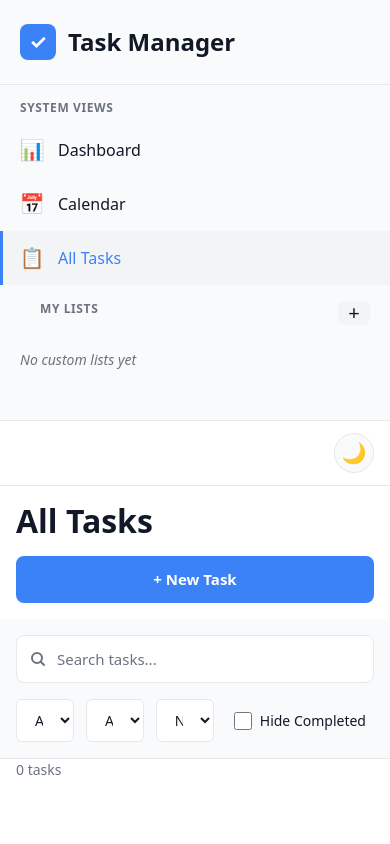
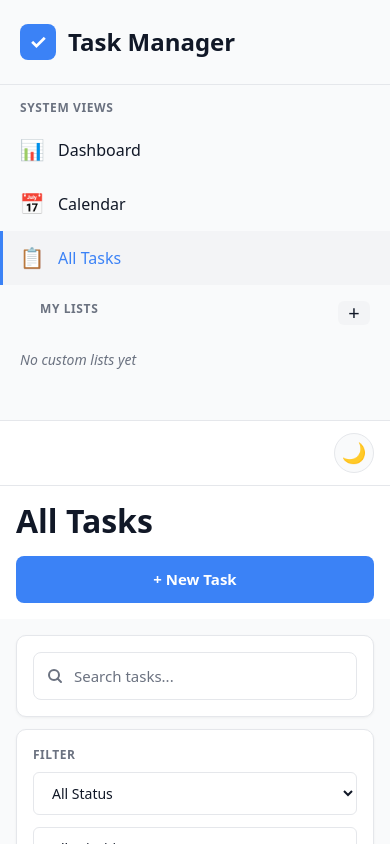
Before and after one commit to meetpradeepp/agentic_migration, a React (Vite) app in the folder task-manager/: page /all-tasks in a window 390 px wide. Built offline with nearby package versions, Linux system fonts and the light colour scheme.

Commit message:
feat: Complete  - Redesign FilterBar with card-based layout

```diff
--- a/task-manager/src/components/FilterBar.css
+++ b/task-manager/src/components/FilterBar.css
@@ -1,21 +1,54 @@
 .filter-bar {
   background: var(--color-bg-secondary);
   border-bottom: 1px solid var(--color-border-primary);
-  padding: 1rem;
+  padding: 1.25rem;
 }
 
 .filter-bar-main {
   max-width: 1400px;
   margin: 0 auto;
   display: flex;
+  flex-wrap: wrap;
+  gap: 1rem;
+  align-items: stretch;
+}
+
+/* Card Styling */
+.filter-card {
+  background: var(--color-bg-primary);
+  border: 1px solid var(--color-border-primary);
+  border-radius: 10px;
+  padding: 1rem;
+  display: flex;
   flex-direction: column;
-  gap: 1rem;
+  gap: 0.75rem;
+  box-shadow: 0 1px 3px rgba(0, 0, 0, 0.05);
+  transition: all 0.2s ease;
+}
+
+.filter-card:hover {
+  box-shadow: 0 2px 6px rgba(0, 0, 0, 0.08);
+  border-color: var(--color-border-secondary, var(--color-border-primary));
+}
+
+.card-label {
+  font-size: 0.75rem;
+  font-weight: 600;
+  text-transform: uppercase;
+  letter-spacing: 0.5px;
+  color: var(--color-text-secondary);
+  margin-bottom: -0.25rem;
+}
+
+/* Search Card */
+.search-card {
+  flex: 1 1 300px;
+  min-width: 250px;
 }
 
 .search-box {
   position: relative;
-  flex: 1;
-  min-width: 0;
+  width: 100%;
 }
 
 .search-icon {
@@ -73,9 +106,27 @@
   color: var(--color-text-primary);
 }
 
+/* Filters Card */
+.filters-card {
+  flex: 0 1 auto;
+  min-width: 280px;
+}
+
 .filter-controls {
   display: flex;
+  gap: 0.75rem;
+  align-items: center;
   flex-wrap: wrap;
+}
+
+/* Sorting Card */
+.sorting-card {
+  flex: 0 1 auto;
+  min-width: 220px;
+}
+
+.sort-controls {
+  display: flex;
   gap: 0.75rem;
   align-items: center;
 }
@@ -150,6 +201,15 @@
   accent-color: var(--color-primary);
 }
 
+/* Filter Actions */
+.filter-actions {
+  display: flex;
+  gap: 0.75rem;
+  align-items: center;
+  flex-wrap: wrap;
+  margin-left: auto;
+}
+
 .clear-filters-button {
   padding: 0.625rem 1rem;
   border: 1px solid var(--color-border-primary);
@@ -160,6 +220,7 @@
   cursor: pointer;
   transition: all 0.2s ease;
   font-weight: 500;
+  white-space: nowrap;
 }
 
 .clear-filters-button:hover {
@@ -168,34 +229,81 @@
   background: rgba(239, 68, 68, 0.05);
 }
 
-/* Responsive */
-@media (min-width: 768px) {
+/* Responsive Design */
+@media (max-width: 1024px) {
   .filter-bar-main {
-    flex-direction: row;
-    align-items: center;
+    gap: 0.875rem;
   }
 
-  .search-box {
-    max-width: 400px;
+  .search-card {
+    flex: 1 1 100%;
   }
 
-  .filter-controls {
-    flex: 1;
-    justify-content: flex-end;
+  .filters-card,
+  .sorting-card {
+    flex: 1 1 calc(50% - 0.5rem);
+    min-width: 220px;
+  }
+
+  .filter-actions {
+    flex: 1 1 100%;
+    margin-left: 0;
+    justify-content: space-between;
   }
 }
 
 @media (max-width: 640px) {
-  .filter-controls {
+  .filter-bar {
+    padding: 1rem;
+  }
+
+  .filter-bar-main {
+    gap: 0.75rem;
+  }
+
+  .filter-card {
+    flex: 1 1 100%;
+    min-width: 0;
+  }
+
+  .search-card,
+  .filters-card,
+  .sorting-card {
+    flex: 1 1 100%;
+  }
+
+  .filter-controls,
+  .sort-controls {
+    flex-direction: column;
+    align-items: stretch;
+  }
+
+  .filter-select {
     width: 100%;
   }
 
-  .filter-select {
-    flex: 1;
-    min-width: auto;
+  .filter-actions {
+    flex-direction: column;
+    align-items: stretch;
+  }
+
+  .checkbox-label {
+    justify-content: center;
+    padding: 0.75rem;
   }
 
   .clear-filters-button {
     width: 100%;
   }
 }
+
+@media (max-width: 380px) {
+  .card-label {
+    font-size: 0.7rem;
+  }
+
+  .filter-select {
+    font-size: 0.8125rem;
+    padding: 0.5625rem 0.75rem;
+  }
+}
--- a/task-manager/src/components/FilterBar.tsx
+++ b/task-manager/src/components/FilterBar.tsx
@@ -126,6 +126,8 @@ export function FilterBar() {
   return (
     <div className="filter-bar">
       <div className="filter-bar-main">
+        {/* Search Card */}
+        <div className="filter-card search-card">
           <div className="search-box">
             <svg
               className="search-icon"
@@ -169,7 +171,11 @@ export function FilterBar() {
               </button>
             )}
           </div>
+        </div>
 
+        {/* Filters Card */}
+        <div className="filter-card filters-card">
+          <div className="card-label">Filter</div>
           <div className="filter-controls">
             <select
               className="filter-select"
@@ -195,7 +201,13 @@ export function FilterBar() {
               <option value="medium">Medium</option>
               <option value="high">High</option>
             </select>
+          </div>
+        </div>
 
+        {/* Sorting Card */}
+        <div className="filter-card sorting-card">
+          <div className="card-label">Sort</div>
+          <div className="sort-controls">
             <select
               className="filter-select"
               value={sortBy}
@@ -220,7 +232,11 @@ export function FilterBar() {
                 {sortDirection === 'asc' ? '↑' : '↓'}
               </button>
             )}
+          </div>
+        </div>
 
+        {/* Toggle and Actions */}
+        <div className="filter-actions">
           <label className="checkbox-label">
             <input
               type="checkbox"
```
Also changed, not shown: 1 other file (tests, documents, lock files or other folders). Lines whose indentation alone changed are shown as unchanged.
